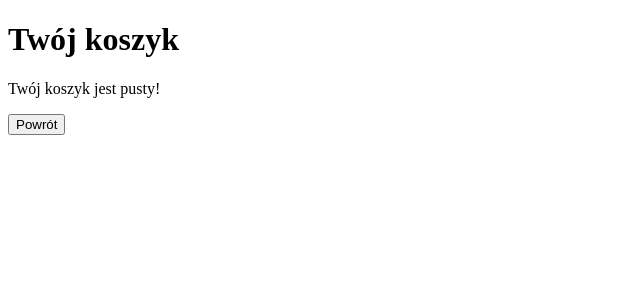
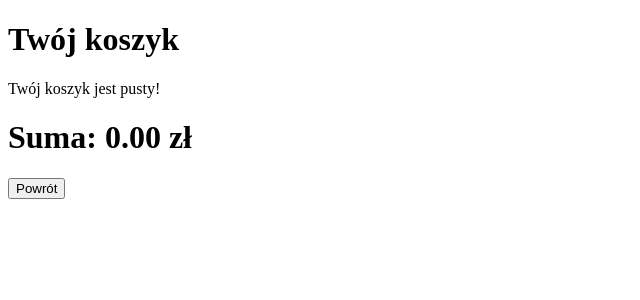
Before and after one commit to hjxxzk/Agnieszka_Pisarek_Web_Wroclaw, a React (Vite) app: page /cart in a window 1280 px wide. Shown: the top 300 px of the page, without its empty margins (0-640 px from the left). Built offline with nearby package versions, Linux system fonts and the light colour scheme.

Commit message:
add price display

```diff
--- a/src/App.tsx
+++ b/src/App.tsx
@@ -53,6 +53,17 @@ function App() {
         ));
     }
 
+    function calculatePrice(id: number): number {
+        const item = cartItems.find(item => item.id === id);
+        return item ? parseFloat(item.price) * item.quantity : 0;
+    }
+
+    function calculateTotalPrice(): string {
+        let totalPrice = 0;
+        cartItems.forEach(item => { totalPrice += calculatePrice(item.id) });
+        return totalPrice.toFixed(2);
+    }
+
     return (
         <Router>
             <Routes>
@@ -60,7 +71,9 @@ function App() {
                 <Route path="/cart" element={<Cart cartItems={cartItems}
                                                    removeFromCart={handleRemoveFromCart}
                                                    increaseQuantity={handleIncreaseQuantity}
-                                                   decreaseQuantity={handleDecreaseQuantity}/>}/>
+                                                   decreaseQuantity={handleDecreaseQuantity}
+                                                   calculatePrice={calculatePrice}
+                                                   totalPrice={calculateTotalPrice()}/>}/>
             </Routes>
         </Router>
     );
--- a/src/components/Cart.tsx
+++ b/src/components/Cart.tsx
@@ -13,9 +13,12 @@ interface CartProps {
     removeFromCart: (id: number) => void;
     increaseQuantity: (id: number) => void;
     decreaseQuantity: (id: number) => void;
+    calculatePrice: (id: number) => number;
+    totalPrice: string;
+
 }
 
-const Cart: React.FC<CartProps> = ({cartItems, removeFromCart, increaseQuantity, decreaseQuantity}) => {
+const Cart: React.FC<CartProps> = ({cartItems, removeFromCart, increaseQuantity, decreaseQuantity, calculatePrice, totalPrice}) => {
     return (
         <div>
             <h1>Twój koszyk</h1>
@@ -25,6 +28,7 @@ const Cart: React.FC<CartProps> = ({cartItems, removeFromCart, increaseQuantity,
                     <li key={item.id}>
                         <h2>{item.name}</h2>
                         <p>Cena: {item.price} zł</p>
+                        <p>Suma częściowa: {calculatePrice(item.id).toFixed(2)} zł</p>
                         <div className="container">
                             <button onClick={() => decreaseQuantity(item.id)}>-</button>
                             <p>{item.quantity}</p>
@@ -37,6 +41,8 @@ const Cart: React.FC<CartProps> = ({cartItems, removeFromCart, increaseQuantity,
             ) : (
                 <p>Twój koszyk jest pusty!</p>
             )}
+
+            <h1>Suma: {totalPrice} zł</h1>
             <Link to="/">
                 <button>Powrót</button>
             </Link>
```
